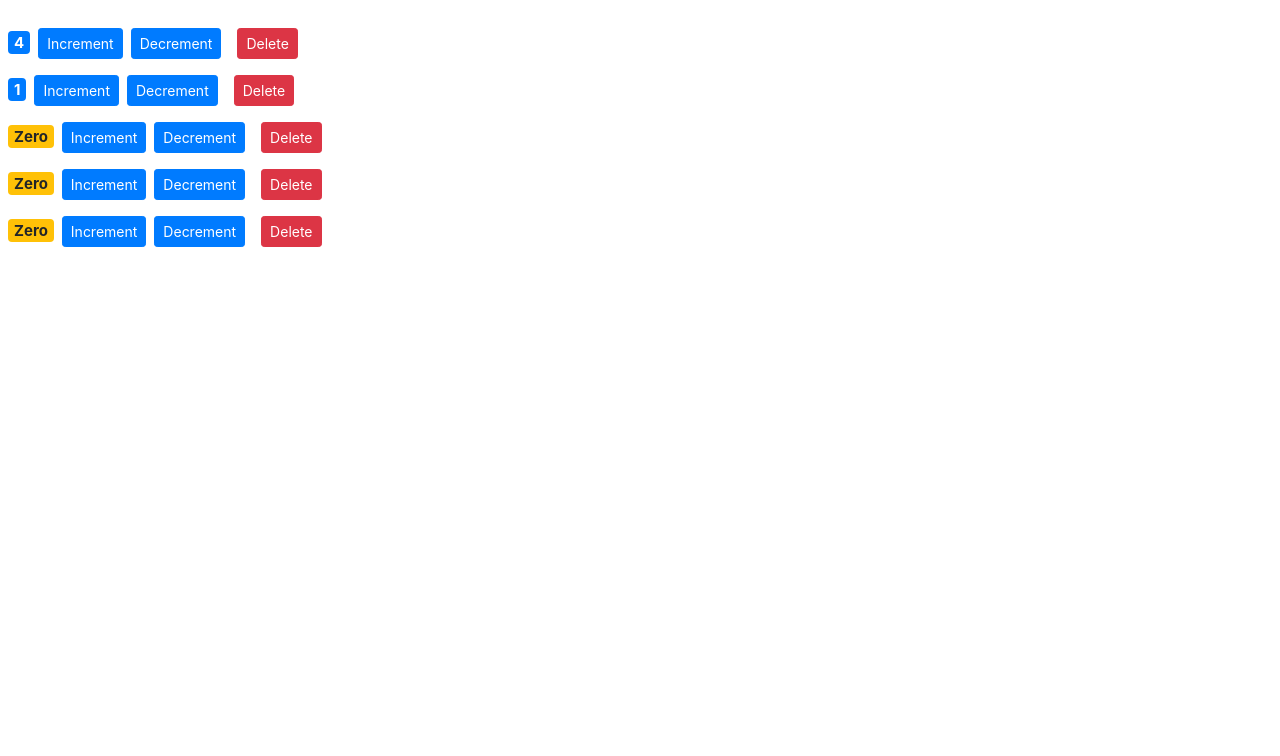
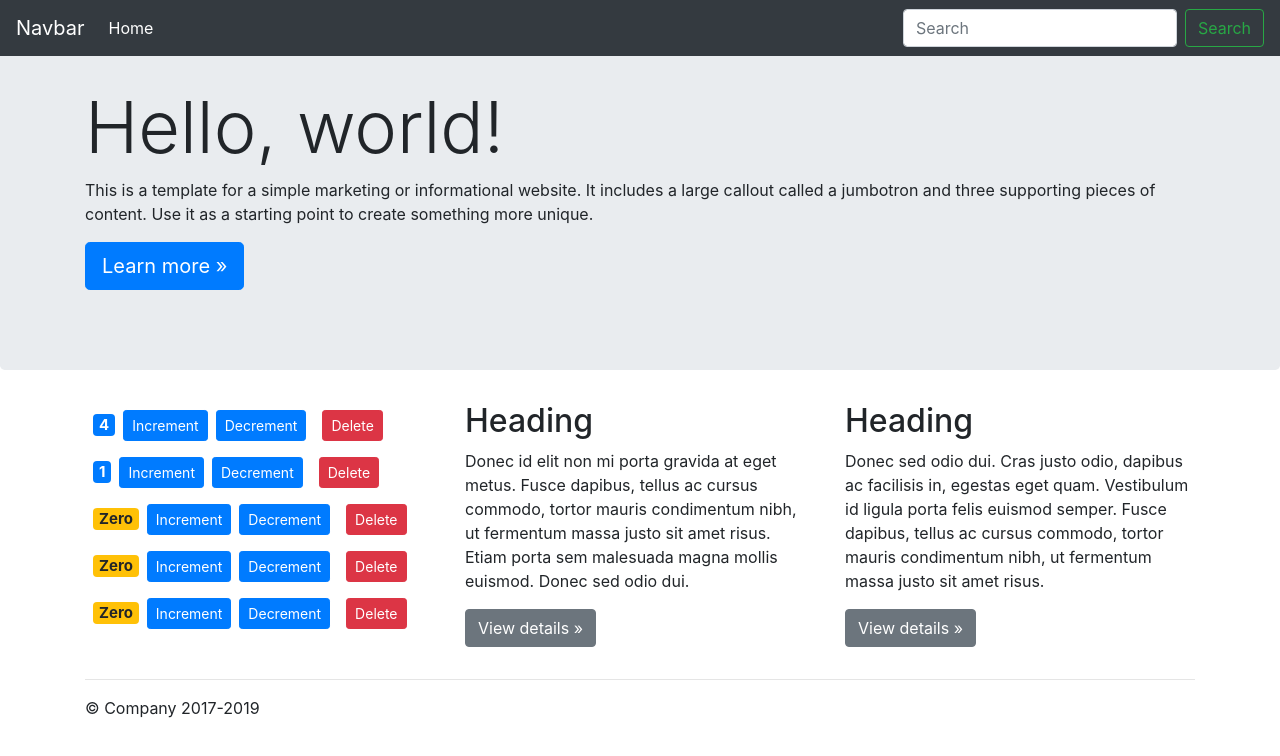
Before and after one commit to shakeelabdulrehmantech/vidly, a React (Create React App) app: page / in a window 1280 px wide. Shown: the top 756 px of the page. Built offline with nearby package versions, Linux system fonts and the light colour scheme.

Commit message:
Lifting State Up

```diff
--- a/src/App.js
+++ b/src/App.js
@@ -1,13 +1,104 @@
 import React, { Component } from "react";
 import "./App.css";
-import Movies from "./components/movies";
+import Counters from "./components/counterComponents";
+import NavBar from "./components/navBar";
 
 class App extends Component {
+  state = {
+    counters: [
+      { id: 1, value: 4 },
+      { id: 2, value: 1 },
+      { id: 3, value: 0 },
+      { id: 4, value: 0 },
+      { id: 5, value: 0 }
+    ]
+  };
+
+  handleIncrement = counter => {
+    const cloneCounters = [...this.state.counters];
+    const index = cloneCounters.indexOf(counter);
+    //cloneCounters[index] = { ...counter };
+    cloneCounters[index].value++;
+    console.log(this.state.counters[index].value);
+    //this.setState({ counters: cloneCounters });
+  };
+
+  handleDelete = counterId => {
+    const filteredCounters = this.state.counters.filter(
+      c => c.id !== counterId
+    );
+    this.setState({ counters: filteredCounters });
+    console.log("Delete Event Handler Called.", counterId);
+  };
+
   render() {
     return (
-      <main className="container">
-        <Movies></Movies>
-      </main>
+      <React.Fragment>
+        <NavBar />
+        <main role="main">
+          <div className="jumbotron">
+            <div className="container">
+              <h1 className="display-3">Hello, world!</h1>
+              <p>
+                This is a template for a simple marketing or informational
+                website. It includes a large callout called a jumbotron and
+                three supporting pieces of content. Use it as a starting point
+                to create something more unique.
+              </p>
+              <p>
+                <a className="btn btn-primary btn-lg" href="/" role="button">
+                  Learn more &raquo;
+                </a>
+              </p>
+            </div>
+          </div>
+
+          <div className="container">
+            <div className="row">
+              <div className="col-md-4">
+                <Counters
+                  counters={this.state.counters}
+                  onDelete={this.handleDelete}
+                  onIncrement={this.handleIncrement}
+                />
+              </div>
+              <div className="col-md-4">
+                <h2>Heading</h2>
+                <p>
+                  Donec id elit non mi porta gravida at eget metus. Fusce
+                  dapibus, tellus ac cursus commodo, tortor mauris condimentum
+                  nibh, ut fermentum massa justo sit amet risus. Etiam porta sem
+                  malesuada magna mollis euismod. Donec sed odio dui.
+                </p>
+                <p>
+                  <a className="btn btn-secondary" href="/" role="button">
+                    View details &raquo;
+                  </a>
+                </p>
+              </div>
+              <div className="col-md-4">
+                <h2>Heading</h2>
+                <p>
+                  Donec sed odio dui. Cras justo odio, dapibus ac facilisis in,
+                  egestas eget quam. Vestibulum id ligula porta felis euismod
+                  semper. Fusce dapibus, tellus ac cursus commodo, tortor mauris
+                  condimentum nibh, ut fermentum massa justo sit amet risus.
+                </p>
+                <p>
+                  <a className="btn btn-secondary" href="/" role="button">
+                    View details &raquo;
+                  </a>
+                </p>
+              </div>
+            </div>
+
+            <hr />
+          </div>
+        </main>
+        <footer class="container">
+          <p>&copy; Company 2017-2019</p>
+        </footer>
+      </React.Fragment>
     );
   }
 }
--- a/src/components/counterComponents.jsx
+++ b/src/components/counterComponents.jsx
@@ -2,7 +2,8 @@ import React, { Component } from "react";
 import Counter from "./counterComponent";
 
 class Counters extends Component {
-  state = {
+  //Lifting state and methods up
+  /*state = {
     counters: [
       { id: 1, value: 4 },
       { id: 2, value: 1 },
@@ -11,6 +12,7 @@ class Counters extends Component {
       { id: 5, value: 0 }
     ]
   };
+
 
   handleIncrement = counter => {
     const cloneCounters = [...this.state.counters];
@@ -28,17 +30,18 @@ class Counters extends Component {
     this.setState({ counters: filteredCounters });
     console.log("Delete Event Handler Called.", counterId);
   };
+*/
 
   render() {
     return (
       <div>
-        {this.state.counters.map(counter => (
+        {this.props.counters.map(counter => (
           <Counter
             key={counter.id}
             value={counter.value}
             selected={true}
-            onDelete={this.handleDelete}
-            onIncrement={this.handleIncrement}
+            onDelete={this.props.handleDelete}
+            onIncrement={this.props.handleIncrement}
             id={counter.id}
             counter={counter}
           >
--- /dev/null
+++ b/src/components/navBar.jsx
@@ -0,0 +1,50 @@
+import React, { Component } from "react";
+
+class NavBar extends Component {
+  render() {
+    return (
+      <nav className="navbar navbar-expand-md navbar-dark fixed-top bg-dark">
+        <a className="navbar-brand" href="/">
+          Navbar
+        </a>
+        <button
+          className="navbar-toggler"
+          type="button"
+          data-toggle="collapse"
+          data-target="#navbarsExampleDefault"
+          aria-controls="navbarsExampleDefault"
+          aria-expanded="false"
+          aria-label="Toggle navigation"
+        >
+          <span className="navbar-toggler-icon"></span>
+        </button>
+
+        <div className="collapse navbar-collapse" id="navbarsExampleDefault">
+          <ul className="navbar-nav mr-auto">
+            <li className="nav-item active">
+              <a className="nav-link" href="/">
+                Home <span className="sr-only">(current)</span>
+              </a>
+            </li>
+          </ul>
+          <form className="form-inline my-2 my-lg-0">
+            <input
+              className="form-control mr-sm-2"
+              type="text"
+              placeholder="Search"
+              aria-label="Search"
+            />
+            <button
+              className="btn btn-outline-success my-2 my-sm-0"
+              type="submit"
+            >
+              Search
+            </button>
+          </form>
+        </div>
+      </nav>
+    );
+  }
+}
+
+export default NavBar;
--- a/src/index.js
+++ b/src/index.js
@@ -1,13 +1,13 @@
 import React from "react";
 import ReactDOM from "react-dom";
 import "./index.css";
-//import App from "./App";
+import App from "./App";
 import * as serviceWorker from "./serviceWorker";
 import "bootstrap/dist/css/bootstrap.css";
 import "font-awesome/css/font-awesome.css";
-import Counters from "./components/counterComponents";
+//import Counters from "./components/counterComponents";
 
-ReactDOM.render(<Counters />, document.getElementById("root"));
+ReactDOM.render(<App />, document.getElementById("root"));
 
 // If you want your app to work offline and load faster, you can change
 // unregister() to register() below. Note this comes with some pitfalls.
```
